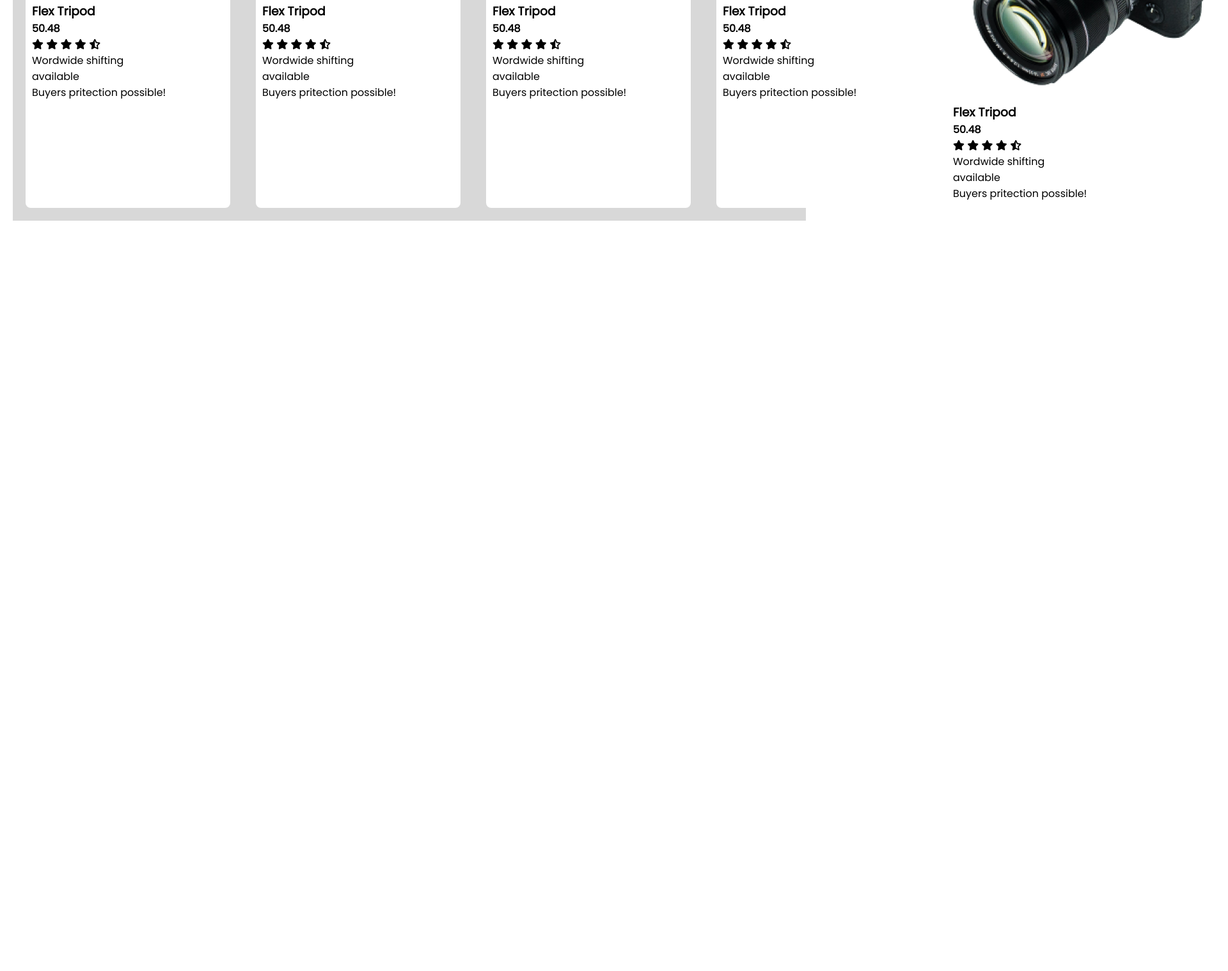
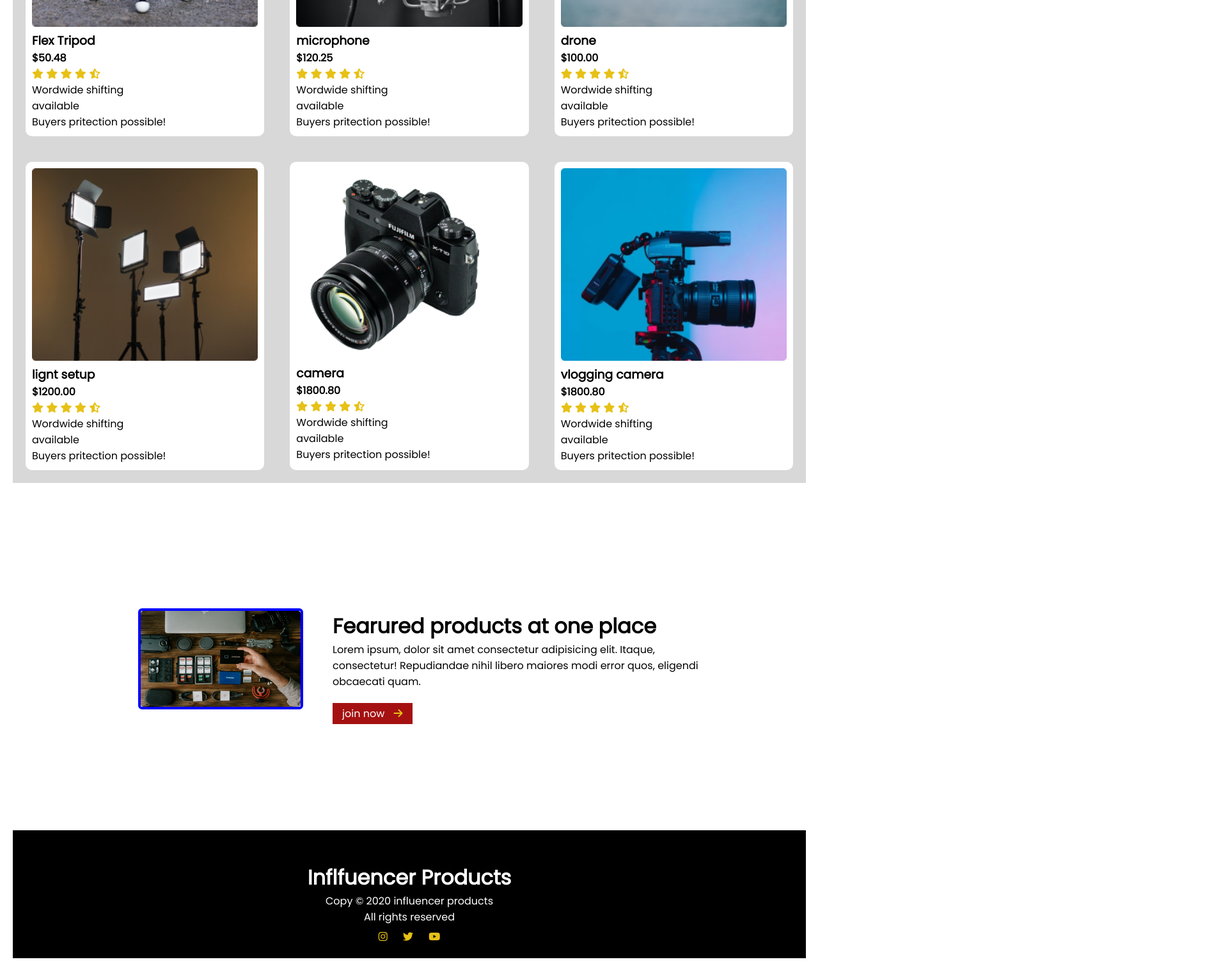
Before and after one commit to Rakibul-hassan-shehab/web-design-1, a plain HTML site: page index.html in a window 1280 px wide. Shown: the part 1218-2736 px from the top of the page at 64% size, 1920 px wide, since content can reach past the window. Before the commit the page ends 1583 px from the top, so only its background shows below. Drawn offline with Linux system fonts and the light colour scheme.

Commit message:
add new code

```diff
--- a/index.html
+++ b/index.html
@@ -23,7 +23,8 @@
         <div class="header_text">
             <h1 >Start your journey as influencer</h1>
             <p>Lorem, ipsum dolor sit amet consectetur adipisicing elit. Distinctio,  nam velit beatae suscipit quae autem at quibusdam nostrum. Odit consectetur eligendi quibusdam </p>
-            <a href="#">Prebook now </a>
+            <a href="#">Prebook now  <i class="fa-solid fa-arrow-right"></i></a>
+
         </div>
             <img class="main_camera" src="images/main-camera.png" alt="">
     </section>
@@ -48,7 +49,7 @@
         <div class="main_image">
             <img src="images/tripod.png" alt="">
             <h3>Flex Tripod</h3>
-            <h4>50.48</h4>
+            <h4>$50.48</h4>
             <i class="fa-sharp fa-solid fa-star"></i>
             <i class="fa-sharp fa-solid fa-star"></i>
             <i class="fa-sharp fa-solid fa-star"></i>
@@ -58,8 +59,8 @@
         </div>
         <div class="main_image">
             <img src="images/mic.png" alt="">
-            <h3>Flex Tripod</h3>
-            <h4>50.48</h4>
+            <h3>microphone</h3>
+            <h4>$120.25</h4>
             <i class="fa-sharp fa-solid fa-star"></i>
             <i class="fa-sharp fa-solid fa-star"></i>
             <i class="fa-sharp fa-solid fa-star"></i>
@@ -67,10 +68,10 @@
             <i class="fa-solid fa-star-half-stroke"></i>
             <p>Wordwide shifting <br>available <br>Buyers pritection possible!</p>
         </div>
-        <div class="main_image www">
+        <div class="main_image ">
             <img src="images/drone.png" alt="">
-            <h3>Flex Tripod</h3>
-            <h4>50.48</h4>
+            <h3>drone</h3>
+            <h4>$100.00</h4>
             <i class="fa-sharp fa-solid fa-star"></i>
             <i class="fa-sharp fa-solid fa-star"></i>
             <i class="fa-sharp fa-solid fa-star"></i>
@@ -78,10 +79,15 @@
             <i class="fa-solid fa-star-half-stroke"></i>
             <p>Wordwide shifting <br>available <br>Buyers pritection possible!</p>
         </div>
-        <div class="main_image www">
+
+    </div>
+
+    <div class="all_product">
+
+        <div class="main_image">
             <img src="images/lights.png" alt="">
-            <h3>Flex Tripod</h3>
-            <h4>50.48</h4>
+            <h3>lignt setup</h3>
+            <h4>$1200.00</h4>
             <i class="fa-sharp fa-solid fa-star"></i>
             <i class="fa-sharp fa-solid fa-star"></i>
             <i class="fa-sharp fa-solid fa-star"></i>
@@ -89,10 +95,10 @@
             <i class="fa-solid fa-star-half-stroke"></i>
             <p>Wordwide shifting <br>available <br>Buyers pritection possible!</p>
         </div>
-        <div class="main_image www">
+        <div class="main_image img5">
             <img src="images/main-camera.png" alt="">
-            <h3>Flex Tripod</h3>
-            <h4>50.48</h4>
+            <h3>camera</h3>
+            <h4>$1800.80</h4>
             <i class="fa-sharp fa-solid fa-star"></i>
             <i class="fa-sharp fa-solid fa-star"></i>
             <i class="fa-sharp fa-solid fa-star"></i>
@@ -102,8 +108,8 @@
         </div>
         <div class="main_image www">
             <img src="images/camera.png" alt="">
-            <h3>Flex Tripod</h3>
-            <h4>50.48</h4>
+            <h3>vlogging camera</h3>
+            <h4>$1800.80</h4>
             <i class="fa-sharp fa-solid fa-star"></i>
             <i class="fa-sharp fa-solid fa-star"></i>
             <i class="fa-sharp fa-solid fa-star"></i>
@@ -115,6 +121,28 @@
 
 
     </main>
+    <footer>
+        <div class="main_footer">
+            <img src="images/gear.png" alt="">
+            <div class="footer_text">
+            <h1>Fearured products at one place</h1>
+            <p>Lorem ipsum, dolor sit amet consectetur adipisicing elit. Itaque, consectetur! Repudiandae nihil libero maiores modi error quos, eligendi obcaecati quam.</p>
+            <a href="#">join now  <i class="fa-solid fa-arrow-right"></i></a>
+
+           </div>
+        </div>
+        <div class="na_bar">
+            <h1>Inflfuencer Products</h1>
+            <p>Copy &#169; 2020 influencer products <br>All rights reserved</p>
+            <div class="footer_logo">
+                <i class="fa-brands fa-instagram"></i>
+
+                <i class="fa-brands fa-twitter"></i>
+                <i class="fa-brands fa-youtube"></i>
+            </div>
+        </div>
+
+    </footer>
 
 </body>
 </html>
--- a/style.css
+++ b/style.css
@@ -71,13 +71,86 @@ header .navbar a{
     display: flex;
 }
 .main_image{
+    width: 33%;
     margin: 20px;
     padding: 10px;
     background: #ffffff;
-    border-radius: 8px;
+    border-radius: 10px;
 }
 .main_image h3{
     text-decoration: none;
 }
+i{
+    color: #e7c117;
+}
 .main_image img{
+    width: 100%;
 }
+.img5 img{
+    width: 90%;
+}
+.main_footer{
+    margin: 150px;
+}
+.main_footer{
+    padding-bottom: 20px;
+}
+.main_footer img{
+    width: 250px;
+    height: 150px;
+    outline: 4px solid blue;
+    border-radius: 2px;
+    float: left;
+    margin: 50px 50px 0px 50px;
+}
+div .footer_text{
+    padding-top: 50px;
+}
+
+.footer_text p{
+    margin-bottom: 25px;
+    text-align: left;
+}
+.footer_text a{
+    text-decoration: none;
+    background-color: rgb(165, 17, 17);
+    color: white;
+    padding: 5px 15px 5px 15px;
+
+}
+.na_bar{
+    background-color: #000;
+    color: #ffffff;
+    height: 100px;
+    text-align: center;
+    padding: 50px;
+    margin: 0px;
+}
+.footer_logo{
+
+}
+.fa-instagram{
+    padding: 10px;
+}
+.fa-twitter{
+    padding: 10px;
+}
+.fa-youtube{
+    padding: 10px;
+}
+.fa-arrow-right{
+    padding-left: 10px;
+}
+
+/* =====================
+responsive css for phone
+=========================  */
+
+@media only screen and (max-width: 380px) {
+    body{
+        background: #E02C6D;
+        margin: 2px;
+        padding: 2px;
+    }
+
+}
```
